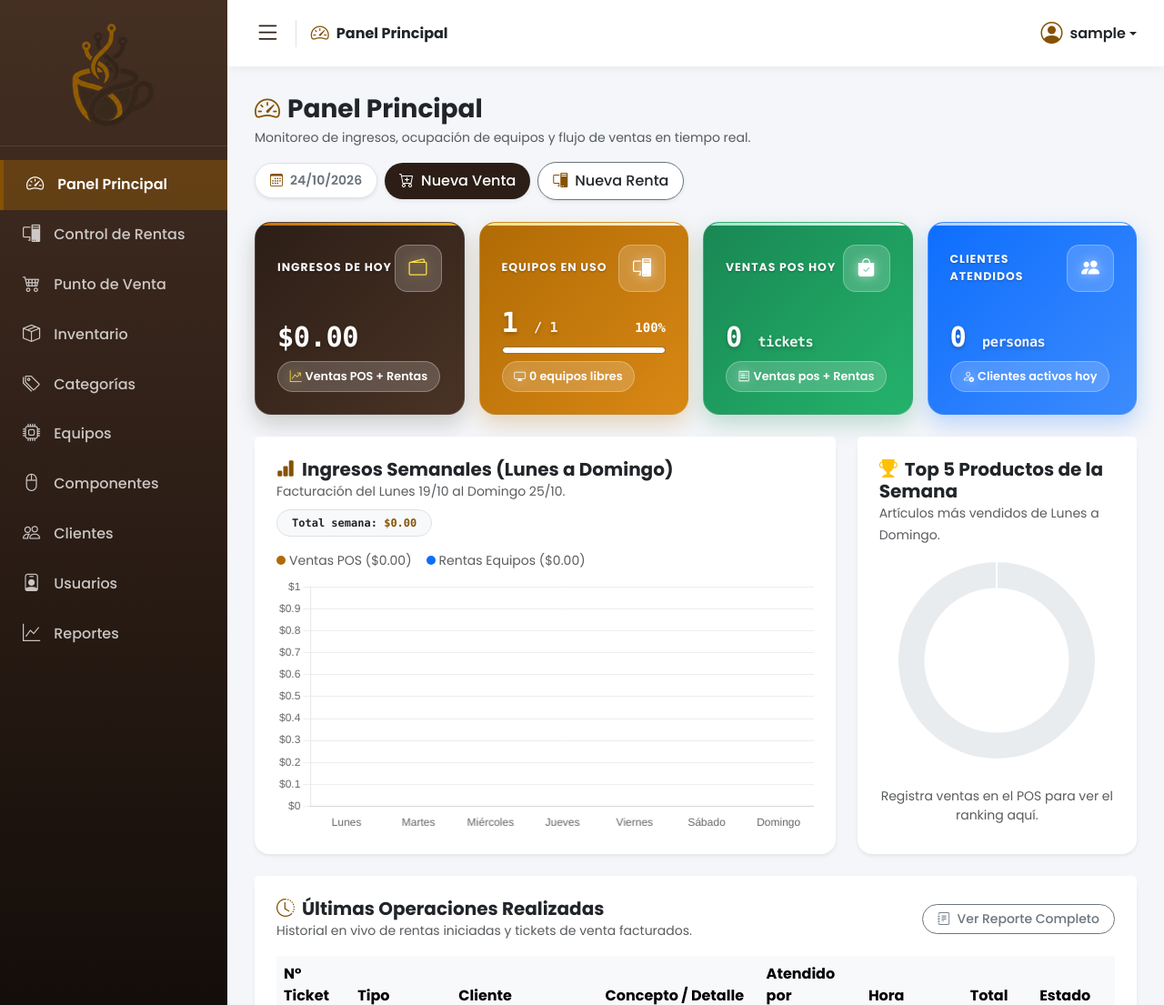
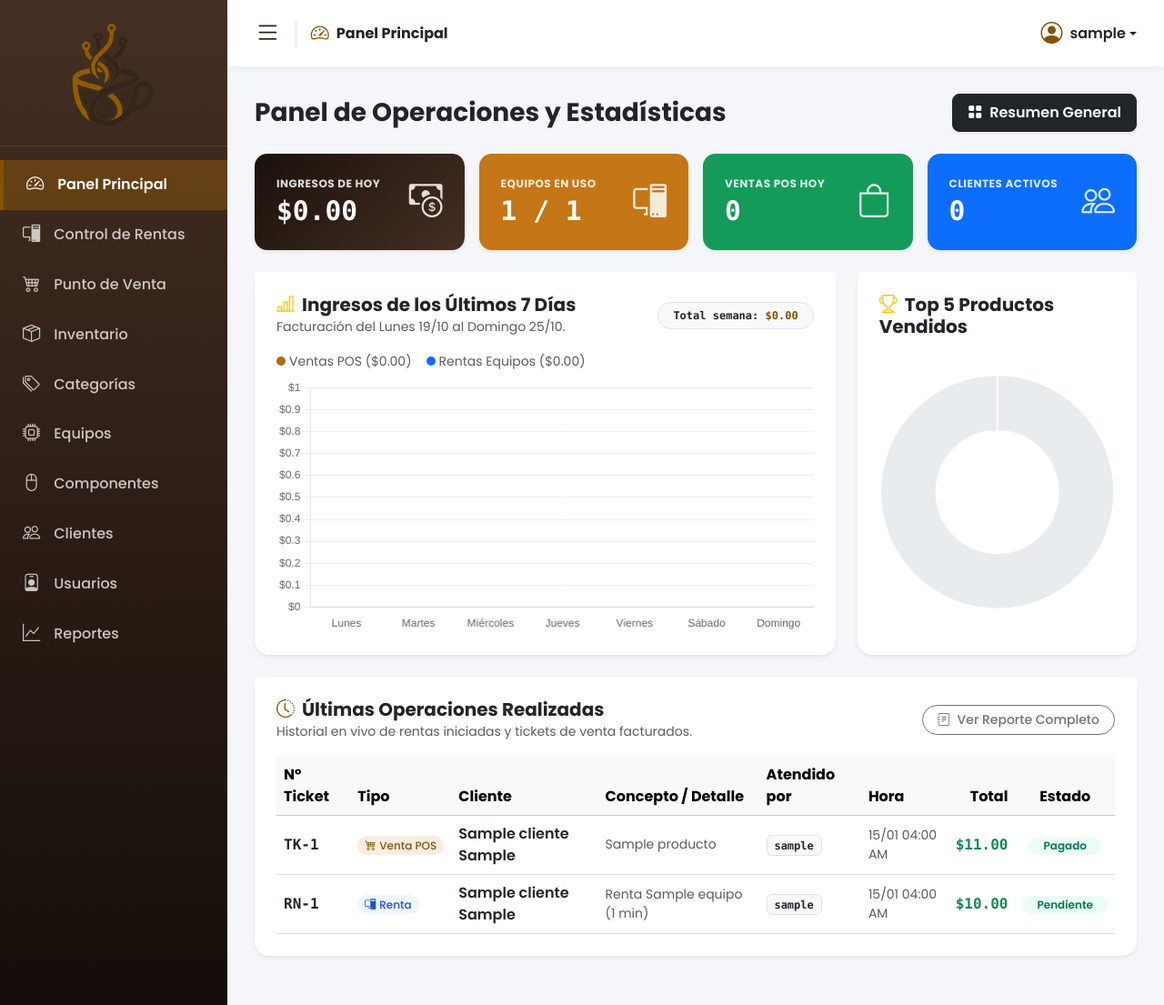
Before and after one commit to CyberCafe-System/cybercafe-pos-web, a Django app: page / in a window 1280 px wide. Shown: the whole page at 91% size. Run offline with Django 5.2, Linux system fonts and the light colour scheme; a user stored in the database is signed in; tables that the repository leaves empty hold one stand-in row (values such as "Sample post"); parts of the project's set-up code (start-up, migrations or seed data) failed here and were passed over.

Commit message:
fix: correccion de graficas y  tarjetas del panel principal

```diff
--- a/templates/inicio.html
+++ b/templates/inicio.html
@@ -5,126 +5,91 @@
 <!-- Encabezado del Dashboard -->
 <div class="d-flex flex-wrap justify-content-between align-items-center mb-4 gap-3">
     <div>
-        <h3 class="fw-bold mb-1 text-dark"><i class="bi bi-speedometer2 me-2 text-coffee"></i>Panel Principal</h3>
-        <p class="text-muted small mb-0">Monitoreo de ingresos, ocupación de equipos y flujo de ventas en tiempo real.
-        </p>
+        <h3 class="fw-bold mb-0 text-dark">Panel de Operaciones y Estadísticas</h3>
     </div>
     <div class="d-flex align-items-center gap-2">
-        <div class="bg-white border rounded-pill px-3 py-2 shadow-sm d-flex align-items-center gap-2 small">
-            <i class="bi bi-calendar3 text-coffee"></i>
-            <span class="text-secondary fw-semibold">{% now "d/m/Y" %}</span>
-        </div>
-        {% if request.user.es_admin or request.user.es_cajero %}
-        <a href="{% url 'pos' %}"
-            class="btn btn-coffee rounded-pill px-3 py-2 shadow-sm d-flex align-items-center gap-2 small">
-            <i class="bi bi-cart-plus"></i>
-            <span>Nueva Venta</span>
-        </a>
-        <a href="{% url 'rentas' %}"
-            class="btn btn-outline-secondary bg-white rounded-pill px-3 py-2 shadow-sm d-flex align-items-center gap-2 small text-dark">
-            <i class="bi bi-pc-display text-coffee"></i>
-            <span class="fw-medium">Nueva Renta</span>
+        {% if request.user.es_admin %}
+        <a href="{% url 'reportes' %}" class="btn btn-dark rounded-3 px-3 py-2 shadow-sm d-flex align-items-center gap-2 small fw-semibold">
+            <i class="bi bi-grid-fill"></i>
+            <span>Resumen General</span>
         </a>
         {% endif %}
     </div>
 </div>
 
-<!-- Las 4 Islas Principales (KPI Cards) -->
+<!-- Las 4 Tarjetas de Estadísticas Principales -->
 <div class="row g-3 mb-4">
-    <!-- Isla 1: Ingresos de Hoy -->
+    <!-- Tarjeta 1: Ingresos de Hoy -->
     <div class="col-xl-3 col-md-6">
-        <div class="card border-0 kpi-glass-card kpi-glass-espresso h-100">
-            <div class="card-body p-4 d-flex flex-column justify-content-between">
-                <div class="d-flex align-items-center justify-content-between mb-3">
-                    <span class="kpi-glass-title">Ingresos de Hoy</span>
-                    <div class="kpi-glass-icon-box">
-                        <i class="bi bi-wallet2 fs-5 kpi-icon-gold"></i>
-                    </div>
+        <div class="card border-0 shadow-sm h-100" style="background: linear-gradient(135deg, #1a110b 0%, #452f23 100%); border-radius: 14px;">
+            <div class="card-body p-4 d-flex align-items-center justify-content-between">
+                <div>
+                    <span class="d-block text-uppercase fw-bold mb-1" style="color: rgba(255, 255, 255, 0.85); font-size: 0.75rem; letter-spacing: 0.5px;">
+                        INGRESOS DE HOY
+                    </span>
+                    <h2 class="mb-0 fw-bold text-white font-monospace" style="font-size: 1.85rem;">
+                        ${{ ingresos_hoy|floatformat:2 }}
+                    </h2>
                 </div>
-                <div>
-                    <h3 class="mb-2 kpi-glass-value text-white font-monospace">${{ ingresos_hoy|floatformat:2 }}</h3>
-                    <div class="d-flex align-items-center">
-                        <span class="kpi-glass-pill text-white">
-                            <i class="bi bi-graph-up-arrow me-1 kpi-icon-gold"></i> Ventas POS + Rentas
-                        </span>
-                    </div>
+                <div class="text-white ms-3" style="font-size: 2.3rem; opacity: 0.85;">
+                    <i class="bi bi-cash-coin"></i>
                 </div>
             </div>
         </div>
     </div>
 
-    <!-- Isla 2: Equipos en Uso -->
+    <!-- Tarjeta 2: Equipos en Uso -->
     <div class="col-xl-3 col-md-6">
-        <div class="card border-0 kpi-glass-card kpi-glass-amber h-100">
-            <div class="card-body p-4 d-flex flex-column justify-content-between">
-                <div class="d-flex align-items-center justify-content-between mb-3">
-                    <span class="kpi-glass-title">Equipos en Uso</span>
-                    <div class="kpi-glass-icon-box">
-                        <i class="bi bi-pc-display fs-5 kpi-icon-warm"></i>
-                    </div>
+        <div class="card border-0 shadow-sm h-100" style="background-color: #c57616; border-radius: 14px;">
+            <div class="card-body p-4 d-flex align-items-center justify-content-between">
+                <div>
+                    <span class="d-block text-uppercase fw-bold mb-1" style="color: rgba(255, 255, 255, 0.85); font-size: 0.75rem; letter-spacing: 0.5px;">
+                        EQUIPOS EN USO
+                    </span>
+                    <h2 class="mb-0 fw-bold text-white font-monospace" style="font-size: 1.85rem;">
+                        {{ equipos_ocupados }} / {{ total_equipos }}
+                    </h2>
                 </div>
-                <div>
-                    <div class="d-flex align-items-baseline justify-content-between mb-2">
-                        <h3 class="mb-0 kpi-glass-value text-white font-monospace">{{ equipos_ocupados }} <span
-                                class="kpi-glass-subvalue text-white-50">/ {{ total_equipos }}</span></h3>
-                        <span class="small fw-bold text-white font-monospace">{{ porcentaje_ocupacion }}%</span>
-                    </div>
-                    <div class="progress kpi-glass-progress mb-2" style="height: 8px;">
-                        <div class="progress-bar kpi-glass-progress-bar rounded-pill" role="progressbar"
-                            style="width: {{ porcentaje_ocupacion }}%;" aria-valuenow="{{ porcentaje_ocupacion }}"
-                            aria-valuemin="0" aria-valuemax="100"></div>
-                    </div>
-                    <div class="d-flex align-items-center">
-                        <span class="kpi-glass-pill text-white">
-                            <i class="bi bi-display me-1 kpi-icon-warm"></i> {{ equipos_libres }} equipos libres
-                        </span>
-                    </div>
+                <div class="text-white ms-3" style="font-size: 2.3rem; opacity: 0.85;">
+                    <i class="bi bi-pc-display"></i>
                 </div>
             </div>
         </div>
     </div>
 
-    <!-- Isla 3: Ventas POS Hoy -->
+    <!-- Tarjeta 3: Ventas POS Hoy -->
     <div class="col-xl-3 col-md-6">
-        <div class="card border-0 kpi-glass-card kpi-glass-emerald h-100">
-            <div class="card-body p-4 d-flex flex-column justify-content-between">
-                <div class="d-flex align-items-center justify-content-between mb-3">
-                    <span class="kpi-glass-title">Ventas POS Hoy</span>
-                    <div class="kpi-glass-icon-box">
-                        <i class="bi bi-bag-check-fill fs-5 kpi-icon-mint"></i>
-                    </div>
+        <div class="card border-0 shadow-sm h-100" style="background-color: #159b59; border-radius: 14px;">
+            <div class="card-body p-4 d-flex align-items-center justify-content-between">
+                <div>
+                    <span class="d-block text-uppercase fw-bold mb-1" style="color: rgba(255, 255, 255, 0.85); font-size: 0.75rem; letter-spacing: 0.5px;">
+                        VENTAS POS HOY
+                    </span>
+                    <h2 class="mb-0 fw-bold text-white font-monospace" style="font-size: 1.85rem;">
+                        {{ ventas_hoy }}
+                    </h2>
                 </div>
-                <div>
-                    <h3 class="mb-2 kpi-glass-value text-white font-monospace">{{ ventas_hoy }} <span
-                            class="kpi-glass-subvalue text-white-50">tickets</span></h3>
-                    <div class="d-flex align-items-center">
-                        <span class="kpi-glass-pill text-white">
-                            <i class="bi bi-receipt me-1 kpi-icon-mint"></i> Ventas pos + Rentas
-                        </span>
-                    </div>
+                <div class="text-white ms-3" style="font-size: 2.3rem; opacity: 0.85;">
+                    <i class="bi bi-bag"></i>
                 </div>
             </div>
         </div>
     </div>
 
-    <!-- Isla 4: Clientes Atendidos -->
+    <!-- Tarjeta 4: Clientes Activos -->
     <div class="col-xl-3 col-md-6">
-        <div class="card border-0 kpi-glass-card kpi-glass-sapphire h-100">
-            <div class="card-body p-4 d-flex flex-column justify-content-between">
-                <div class="d-flex align-items-center justify-content-between mb-3">
-                    <span class="kpi-glass-title">Clientes Atendidos</span>
-                    <div class="kpi-glass-icon-box">
-                        <i class="bi bi-people-fill fs-5 kpi-icon-sky"></i>
-                    </div>
+        <div class="card border-0 shadow-sm h-100" style="background-color: #0d6efd; border-radius: 14px;">
+            <div class="card-body p-4 d-flex align-items-center justify-content-between">
+                <div>
+                    <span class="d-block text-uppercase fw-bold mb-1" style="color: rgba(255, 255, 255, 0.85); font-size: 0.75rem; letter-spacing: 0.5px;">
+                        CLIENTES ACTIVOS
+                    </span>
+                    <h2 class="mb-0 fw-bold text-white font-monospace" style="font-size: 1.85rem;">
+                        {{ total_clientes }}
+                    </h2>
                 </div>
-                <div>
-                    <h3 class="mb-2 kpi-glass-value text-white font-monospace">{{ total_clientes }} <span
-                            class="kpi-glass-subvalue text-white-50">personas</span></h3>
-                    <div class="d-flex align-items-center">
-                        <span class="kpi-glass-pill text-white">
-                            <i class="bi bi-person-check me-1 kpi-icon-sky"></i> Clientes activos hoy
-                        </span>
-                    </div>
+                <div class="text-white ms-3" style="font-size: 2.3rem; opacity: 0.85;">
+                    <i class="bi bi-people"></i>
                 </div>
             </div>
         </div>
@@ -140,7 +105,7 @@
                 class="card-header bg-white border-0 pt-4 px-4 pb-2 d-flex flex-wrap justify-content-between align-items-center gap-2">
                 <div>
                     <h5 class="fw-bold mb-0 text-dark">
-                        <i class="bi bi-bar-chart-fill text-coffee me-2"></i>Ingresos Semanales (Lunes a Domingo)
+                        <i class="bi bi-bar-chart-line text-warning me-2"></i>Ingresos de los Últimos 7 Días
                     </h5>
                     <small class="text-muted">Facturación del Lunes {{ inicio_semana|date:"d/m" }} al Domingo {{ fin_semana|date:"d/m" }}.</small>
                 </div>
@@ -175,18 +140,12 @@
         <div class="card shadow-sm border-0 rounded-4 h-100">
             <div class="card-header bg-white border-0 pt-4 px-4 pb-2">
                 <h5 class="fw-bold mb-0 text-dark">
-                    <i class="bi bi-trophy-fill text-warning me-2"></i>Top 5 Productos de la Semana
+                    <i class="bi bi-trophy text-warning me-2"></i>Top 5 Productos Vendidos
                 </h5>
-                <small class="text-muted">Artículos más vendidos de Lunes a Domingo.</small>
             </div>
             <div class="card-body px-4 pb-4 pt-2 d-flex flex-column align-items-center justify-content-center">
-                <div style="position: relative; height: 220px; width: 220px;" class="mb-3">
+                <div style="position: relative; height: 300px; width: 100%; max-width: 320px;" class="my-auto">
                     <canvas id="graficaTopProductos"></canvas>
-                </div>
-                <div class="w-100 mt-auto">
-                    <div id="leyendaTopProductos" class="small">
-                        <!-- Leyenda interactiva poblada por JS -->
-                    </div>
                 </div>
             </div>
         </div>
@@ -375,10 +334,10 @@
         });
     }
 
-    // 2. Gráfica Donut: Top 5 Productos de la Semana
+    // 2. Gráfica Donut: Top Productos Vendidos
     const ctxTop = document.getElementById('graficaTopProductos');
     if (ctxTop) {
-        const paletaColores = ['#b06b05', '#2c1e16', '#198754', '#0d6efd', '#6f42c1'];
+        const paletaColores = ['#241e1b', '#c57616', '#159b59', '#0d6efd', '#6c757d'];
         const colores = tieneDatosTop ? paletaColores.slice(0, topLabels.length) : ['#e9ecef'];
 
         new Chart(ctxTop.getContext('2d'), {
@@ -396,10 +355,23 @@
             options: {
                 responsive: true,
                 maintainAspectRatio: false,
-                cutout: '72%',
+                cutout: '52%',
                 plugins: {
                     legend: {
-                        display: false
+                        display: tieneDatosTop,
+                        position: 'bottom',
+                        labels: {
+                            boxWidth: 20,
+                            boxHeight: 12,
+                            usePointStyle: false,
+                            padding: 16,
+                            font: {
+                                size: 13,
+                                weight: '600',
+                                family: "'Poppins', sans-serif"
+                            },
+                            color: '#2b2521'
+                        }
                     },
                     tooltip: {
                         backgroundColor: '#1f1b18',
@@ -415,29 +387,6 @@
                 }
             }
         });
-
-        // Generar lista estilizada de leyenda debajo de la gráfica
-        const contenedorLeyenda = document.getElementById('leyendaTopProductos');
-        if (contenedorLeyenda && tieneDatosTop) {
-            let htmlLeyenda = '<div class="d-flex flex-column gap-1">';
-            topLabels.forEach((label, idx) => {
-                const color = paletaColores[idx % paletaColores.length];
-                const cantidad = topData[idx];
-                htmlLeyenda += `
-                    <div class="d-flex justify-content-between align-items-center py-1 border-bottom border-light">
-                        <div class="d-flex align-items-center gap-2 text-truncate" style="max-width: 170px;">
-                            <span class="rounded-circle flex-shrink-0" style="width: 8px; height: 8px; background-color: ${color};"></span>
-                            <span class="text-truncate fw-medium text-dark">${label}</span>
-                        </div>
-                        <span class="badge bg-light text-dark border font-monospace">${cantidad} uds</span>
-                    </div>
-                `;
-            });
-            htmlLeyenda += '</div>';
-            contenedorLeyenda.innerHTML = htmlLeyenda;
-        } else if (contenedorLeyenda) {
-            contenedorLeyenda.innerHTML = '<p class="text-center text-muted mb-0 py-2">Registra ventas en el POS para ver el ranking aquí.</p>';
-        }
     }
 </script>
 {% endblock %}
```
